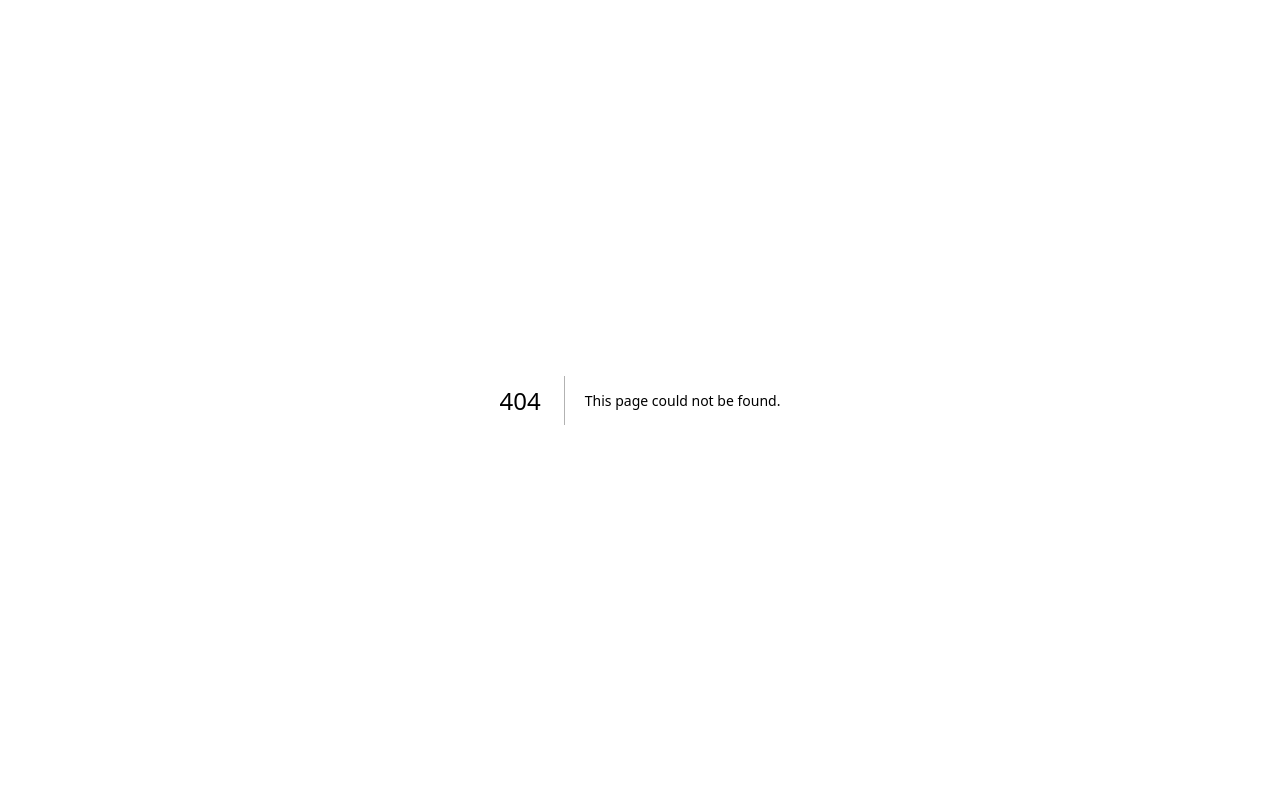
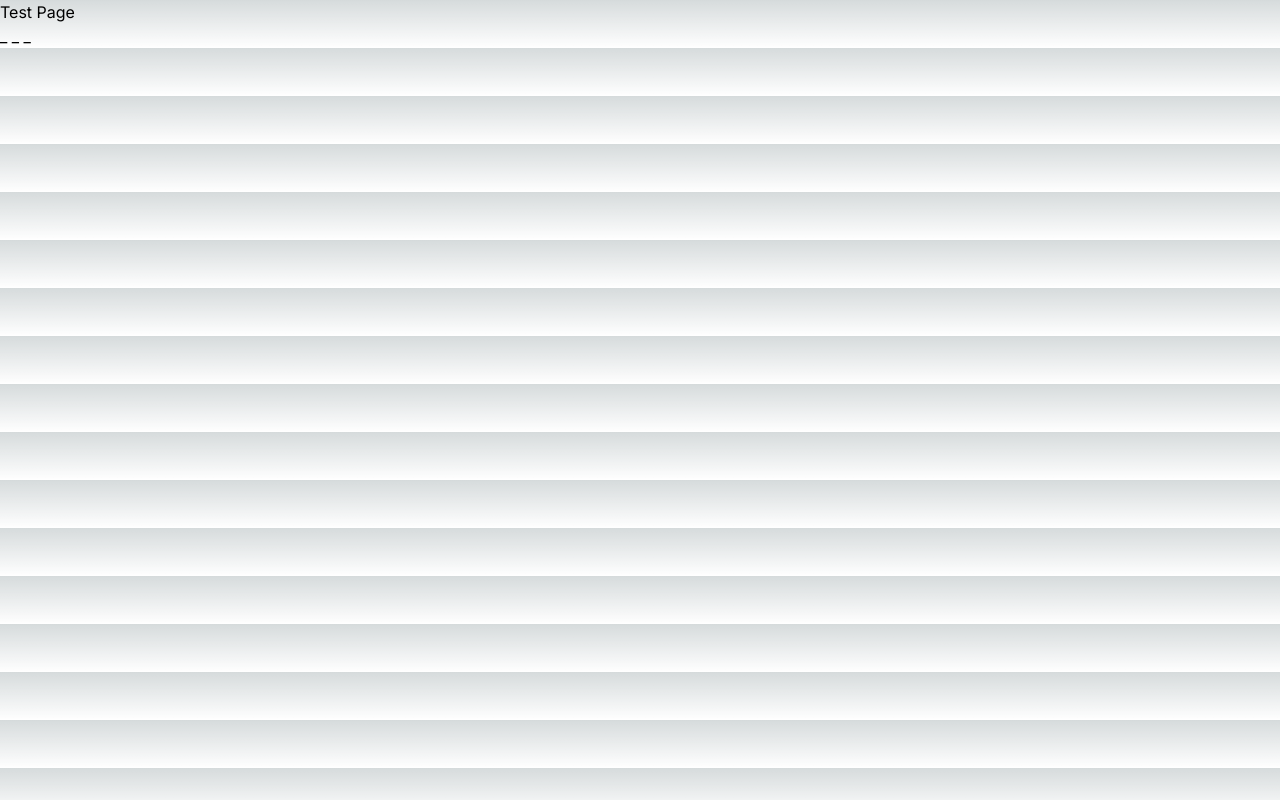
Before and after one commit to Carpius23/WallonSchool, a Next.js app: page /screens/test in a window 1280 px wide. Before the commit this address had no page. Built offline with nearby package versions, Linux system fonts and the light colour scheme.

Commit message:
se agrego el header

```diff
--- a/src/app/screens/PortalWallonIndex/page.tsx
+++ b/src/app/screens/PortalWallonIndex/page.tsx
@@ -1,7 +1,7 @@
 'use client';
 
 import React from 'react';
-import Header from '@/atoms/Header/page';
+import Header from '@/components/atoms/Header/page';
 
 const App: React.FC = () => {
   return (
--- /dev/null
+++ b/src/app/screens/test/page.tsx
@@ -0,0 +1,13 @@
+'use client';
+import BurgerMenu from "@/components/atoms/burger/page";
+
+const Test: React.FC = () => {
+    return (
+        <div className="">
+            <h1>Test Page</h1>
+            <BurgerMenu />
+        </div>
+    );
+};
+
+export default Test;
--- a/src/atoms/Header/page.tsx
+++ b/src/components/atoms/Header/page.tsx
@@ -4,12 +4,14 @@ import React from 'react';
 
 const Header: React.FC = () => {
   return (
-    <header className="bg-customBlue text-white flex items-center p-4">
+    <nav className="bg-customBlue text-white flex items-center p-4">
+    <header >
       <div className="flex items-center">
         <img src="/logowallon.svg" alt="Logo" className="w-8 h-8 mr-2" />
         <h1 className="text-lg font-bold">Portal Wallon</h1>
       </div>
     </header>
+    </nav>
   );
 };
 
--- /dev/null
+++ b/src/components/atoms/burger/page.tsx
@@ -0,0 +1,24 @@
+import React, { useState } from 'react';
+
+const BurgerMenu: React.FC = () => {
+    const [isOpen, setIsOpen] = useState(false);
+
+    const handleToggle = () => {
+        setIsOpen(!isOpen);
+    };
+
+    return (
+        <div>
+            <button className='flex' onClick={handleToggle}>_ _ _</button>
+            {isOpen && (
+                <ul>
+                    <li>Item 1</li>
+                    <li>Item 2</li>
+                    <li>Item 3</li>
+                </ul>
+            )}
+        </div>
+    );
+};
+
+export default BurgerMenu;
```
Also changed, not shown: tailwind.config.ts (+8 -8 lines).
